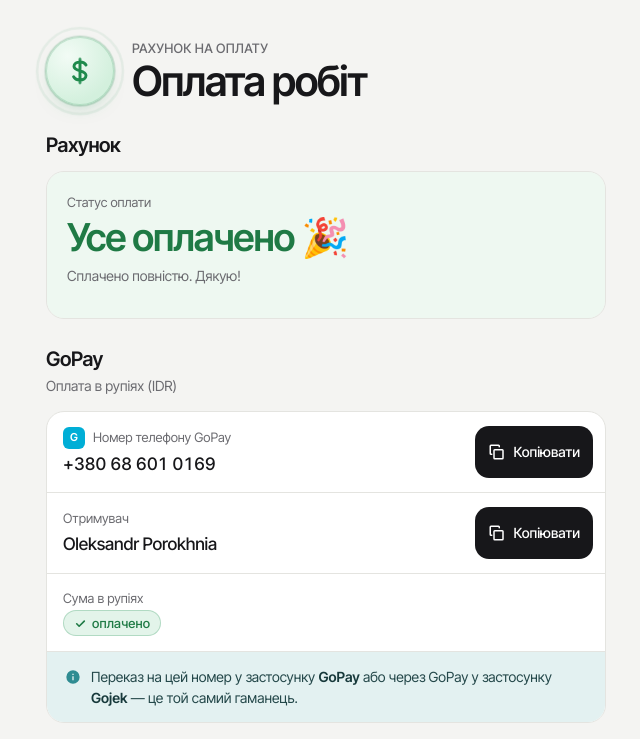
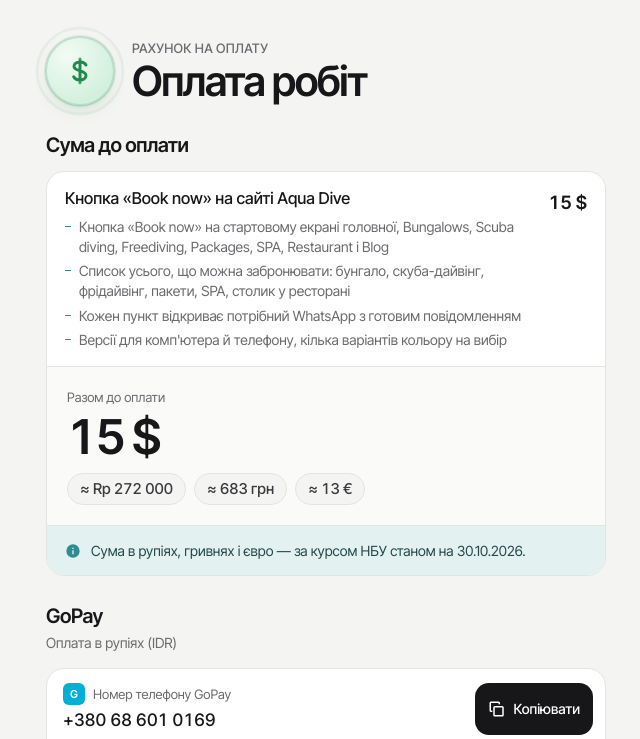
Before and after one commit to apstudio21/aqua-payment, a plain HTML site: page index.html in a window 1280 px wide. Shown: the part 61-800 px from the top of the page, without its empty margins (314-954 px from the left). Drawn offline with Linux system fonts and the light colour scheme.

Commit message:
Payment page: new invoice — Book now button, 15 $ (paid items hidden)
Co-Authored-By: Claude Opus 5.5 <noreply@anthropic.com>
Claude-Session: https://claude.ai/code/session_01X3r1zdrFKZx9oR6FjbjrS4

```diff
--- a/index.html
+++ b/index.html
@@ -344,7 +344,7 @@ var INVOICE = {
   uahPerEur: 50.6796,
   uahPerIdr: 0.0025101,
   gopayPhone: '+380 68 601 0169',   // номер GoPay
-  paid: 60,                        // 12.11: обидва рахунки сплачено
+  paid: 0,                         // 26.11: сплачені позиції позначено paid у самій позиції
   items: [
     {
       name: { uk: 'Доопрацювання сайту Aqua Dive', en: 'Aqua Dive website updates' },
@@ -387,6 +387,25 @@ var INVOICE = {
       },
       usd: 25,
       paid: 25
+    },
+    {
+      // 26.11: новий рахунок
+      name: { uk: 'Кнопка «Book now» на сайті Aqua Dive', en: '«Book now» button on the Aqua Dive website' },
+      list: {
+        uk: [
+          'Кнопка «Book now» на стартовому екрані головної, Bungalows, Scuba diving, Freediving, Packages, SPA, Restaurant і Blog',
+          'Список усього, що можна забронювати: бунгало, скуба-дайвінг, фрідайвінг, пакети, SPA, столик у ресторані',
+          'Кожен пункт відкриває потрібний WhatsApp з готовим повідомленням',
+          'Версії для комп\'ютера й телефону, кілька варіантів кольору на вибір'
+        ],
+        en: [
+          '«Book now» button on the hero of the home, Bungalows, Scuba diving, Freediving, Packages, SPA, Restaurant and Blog pages',
+          'A list of everything bookable: bungalows, scuba diving, freediving, packages, SPA, a restaurant table',
+          'Each option opens the right WhatsApp chat with a ready message',
+          'Desktop and mobile versions, several colour options to choose from'
+        ]
+      },
+      usd: 15
     }
   ]
 };
@@ -440,9 +459,13 @@ var T = {
   function usdTxt(n) { return group(Math.round(n * 100) / 100) + NB + '$'; }
 
   // ---- суми
+  // 26.11: повністю оплачені позиції не показуємо і не рахуємо — лише те, що ще до оплати
+  var ALL = INVOICE.items;
+  var OPEN = ALL.filter(function (it) { return !(typeof it.usd === 'number' && it.paid >= it.usd); });
+  INVOICE = Object.assign({}, INVOICE, { items: OPEN.length ? OPEN : ALL });
   var known = INVOICE.items.every(function (it) { return typeof it.usd === 'number'; });
   var sum = INVOICE.items.reduce(function (a, it) { return a + (it.usd || 0); }, 0);
-  var due = sum - (INVOICE.paid || 0);
+  var due = OPEN.length ? sum - (INVOICE.paid || 0) : 0;
   var uah = Math.round(due * INVOICE.uahPerUsd);
   var eur = Math.round(due * INVOICE.uahPerUsd / INVOICE.uahPerEur);
   var idr = Math.round(due * INVOICE.uahPerUsd / INVOICE.uahPerIdr / 1000) * 1000;   // до тисяч
```
